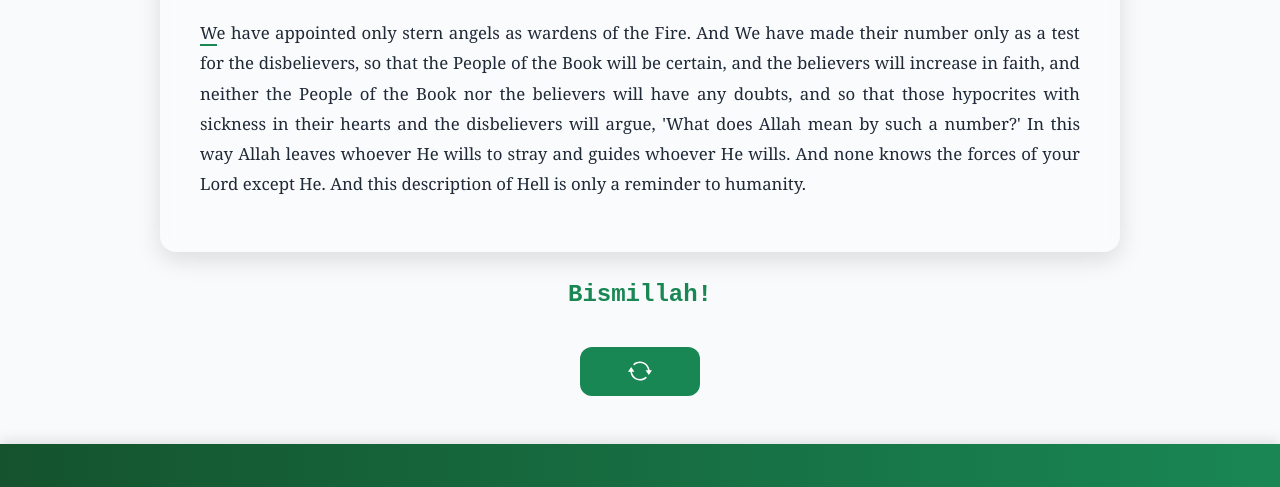
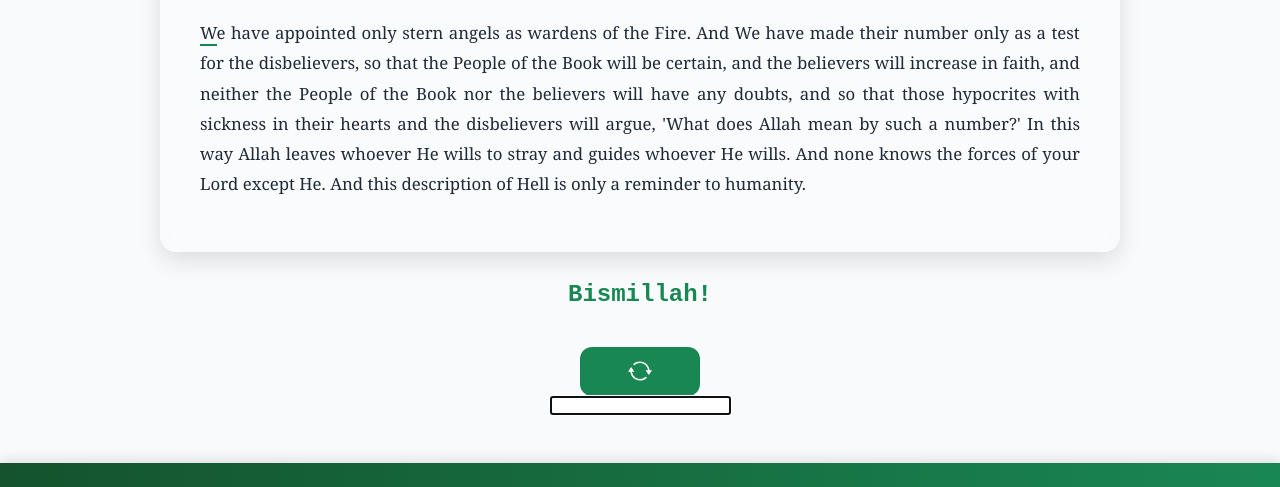
Before and after one commit to mdkvisionaryautomations/quranic-typing-test.mdkvaofficial.com, a website: page index.html in a window 1280 px wide. Shown: the part 434-921 px from the top of the page. Drawn offline with Linux system fonts and the light colour scheme.

Commit message:
let's see. bismillah

```diff
--- a/index.html
+++ b/index.html
@@ -86,7 +86,7 @@
                 </svg>
             </button>
         </div>
-        <input type="text" id="mobile-input" style="position:absolute; opacity:0; height:0; border:none;" />
+        <input type="text" id="mobile-input"/>
 
     </main>
     <!-- Footer Section -->
```
